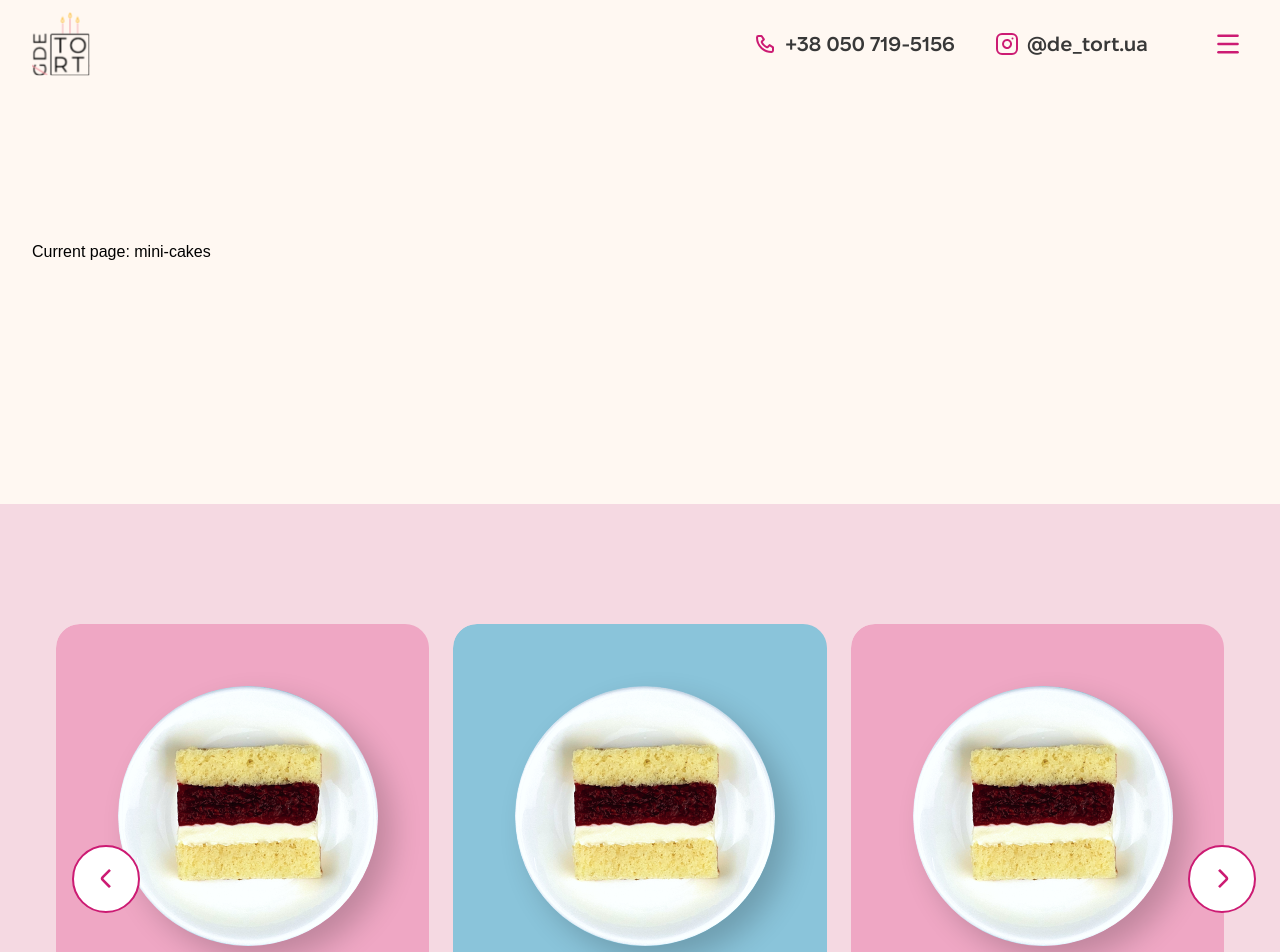
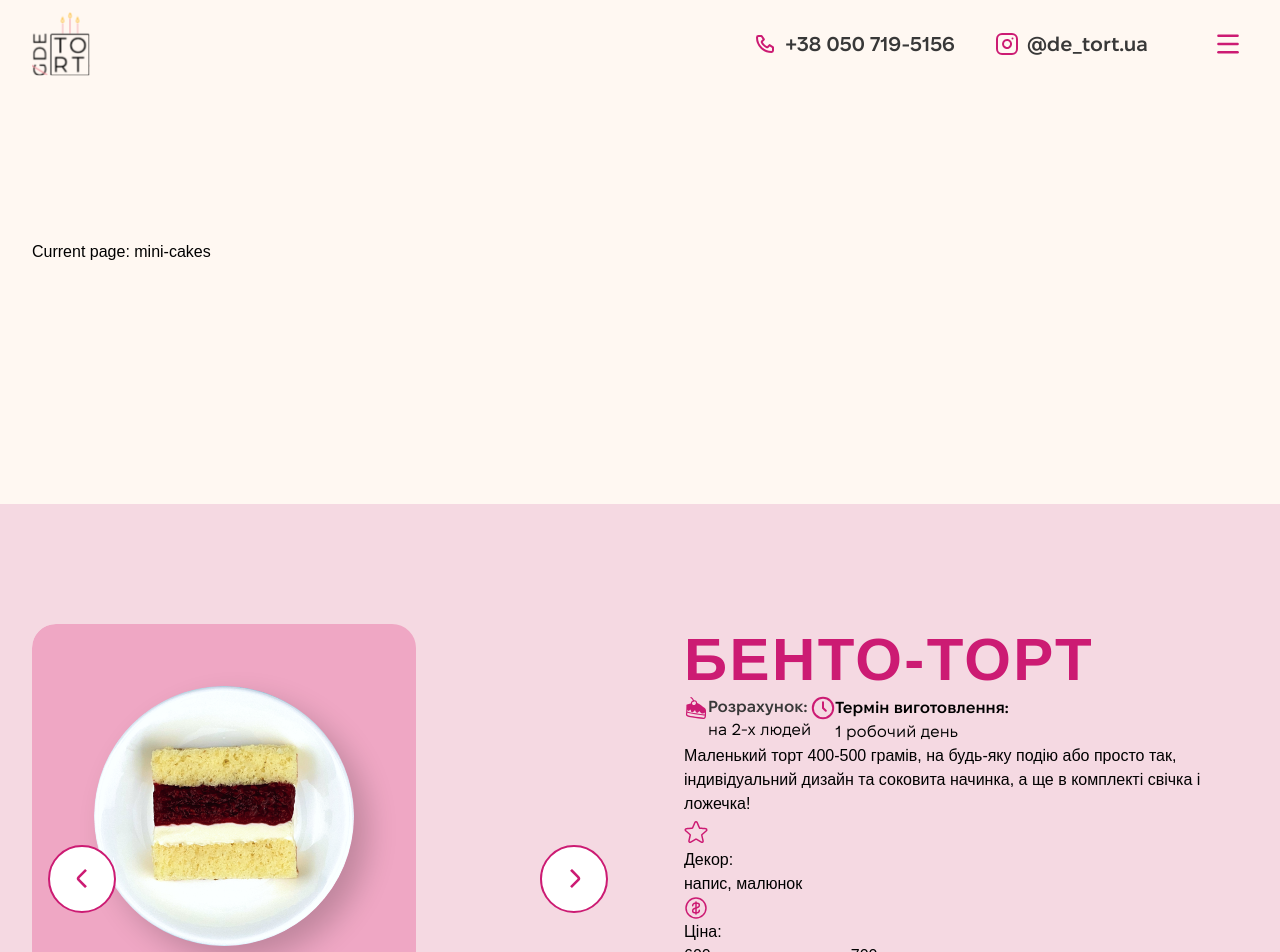
Before and after one commit to SoftRyzen-internship/de-tort, a Next.js app: page /cakes/mini-cakes in a window 1280 px wide. Shown: the top 952 px of the page. Built offline with nearby package versions, Linux system fonts and the light colour scheme; no server answers; a web font is replaced by a local one.

Commit message:
add slider changes, add markup

```diff
--- a/src/components/base/Slider/SliderConfig.ts
+++ b/src/components/base/Slider/SliderConfig.ts
@@ -56,7 +56,13 @@ export const getSliderConfigs = (section: TSections) => {
           slidesPerView: 3,
           spaceBetween: 32,
           watchSlidesProgress: true,
-          lazyPreloadPrevNext: 1,
+        },
+      };
+    }
+    case "cakes": {
+      return {
+        [dimensions.sm]: {
+          slidesPerView: 1,
         },
       };
     }
@@ -66,14 +72,6 @@ export const getSliderConfigs = (section: TSections) => {
         [dimensions.sm]: {
           slidesPerView: 1,
         },
-        [dimensions.md]: {
-          slidesPerView: 2,
-          spaceBetween: 16,
-        },
-        [dimensions.lg]: {
-          slidesPerView: 3,
-          spaceBetween: 24,
-        },
       };
     }
   }
--- a/src/sections/cakes/SliderCakes/SliderCakes.tsx
+++ b/src/sections/cakes/SliderCakes/SliderCakes.tsx
@@ -5,6 +5,11 @@ import { Slider } from "@/components/base/Slider";
 import { SectionTitle } from "@/components/ui/SectionTitle";
 
 import { ToppingCard } from "@/components/ui/ToppingCard";
+
+import Dollar from "~/icons/dollar-circle.svg";
+import Slice from "~/icons/cake-slice.svg";
+import Clock from "~/icons/clock.svg";
+import Star from "~/icons/star.svg";
 
 import data from "@/data/topppings.json";
 const { toppings } = data;
@@ -16,12 +21,48 @@ const slides = toppings?.map(({ label, src, alt, id }, idx) => (
 export const SliderCakes: FC = () => {
   return (
     <section className="section bg-color-bg-accent py-[60px] md:py-[80px] xl:py-[120px]">
-      <div className="container">
-        <div className="relative px-6">
+      <div className="container xl:flex xl:gap-[60px]">
+        <div className="relative xl:w-[592px]">
           <Slider slides={slides} section="cakes" />
           <SliderNav section="cakes" />
         </div>
-        <SectionTitle text="Бенто-торт" />
+        <div>
+          <SectionTitle text="Бенто-торт" />
+          <div className=" font-fixel md:flex">
+            <div className="flex">
+              <Slice className="w-6" />
+              <div className="">
+                <p className="font-bold text-base leading-normal text-color-text-secondary">
+                  Розрахунок:
+                </p>
+
+                <p> на 2-х людей</p>
+              </div>
+            </div>
+            <div className="flex">
+              <Clock className="w-6" />
+              <div className="">
+                <p className="font-bold">Термін виготовлення:</p>
+                <p>1 робочий день </p>
+              </div>
+            </div>
+          </div>
+          <p>
+            Маленький торт 400-500 грамів, на будь-яку подію або просто так,
+            індивідуальний дизайн та соковита начинка, а ще в комплекті свічка і
+            ложечка!
+          </p>
+          <div>
+            <Star className="w-6" />
+            <p>Декор:</p>
+            <p>напис, малюнок</p>
+          </div>
+          <div>
+            <Dollar className="w-6" />
+            <p>Ціна:</p>
+            <p>600 грн - з малюнком, 700 грн - з написом</p>
+          </div>
+        </div>
       </div>
     </section>
   );
```
Also changed, not shown: public/icons/cake-slice.svg (added), public/icons/dollar-circle.svg (added).
